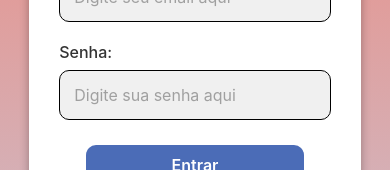
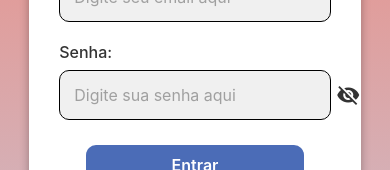
Before and after one commit to keodanic/todo-MobileAbl, a React Native app: screen / in a window 390 px wide. Shown: the part 357-527 px from the top of the page. Built offline with nearby package versions, Linux system fonts and the light colour scheme.

Commit message:
feat:adicionando validação de erros

```diff
--- a/src/colors/theme.ts
+++ b/src/colors/theme.ts
@@ -12,7 +12,7 @@ export type Theme = {
     placeholder: string;
 };
 
-export const lightTheme: Theme = {
+ const lightTheme: Theme = {
     isDark:false ,
     primary: "#f67968",
     secondary: "#c3cfe2",
@@ -26,7 +26,7 @@ export const lightTheme: Theme = {
     placeholder: "#a0a0a0",
 };
 
-export const darkTheme: Theme = {
+ const darkTheme: Theme = {
     isDark:true,
     primary: "#f67968",
     secondary: "#2c5364",
--- a/src/context/authcontext.tsx
+++ b/src/context/authcontext.tsx
@@ -17,10 +17,10 @@ type AuthContextProps = {
   user: User | null
   login: (email: string, password: string) => Promise<void>
   logout: () => void
+  register: (name: string, email: string, password: string) => Promise<void>
   getTasks: () => Promise<any[]>
   DeleteTask: (id: string) => Promise<any>
   editTask: (id: string) => Promise<any>
-  register: (name: string, email: string, password: string) => Promise<void>
   PutTask: (id: string, title: string) => Promise<any>
   PostTask: (title: string) => Promise<any>
 }
@@ -41,10 +41,8 @@ export const AuthProvider = ({ children }: PropsWithChildren) => {
 
   async function login(email: string, password: string) {
   try {
-      const response = await api.post('session', {
-        email,
-        password,
-      })
+    const response = await api.post('session', { email, password });
+
     if (response.data && response.data.token) {
       await AsyncStorage.setItem('@token1234$%', JSON.stringify(response.data));
       setUser(response.data);
@@ -53,27 +51,42 @@ export const AuthProvider = ({ children }: PropsWithChildren) => {
     }
     } catch (error: any) {
       if (error.response) {
-         if (error.response.status === 401 || error.response.status === 400) {
+        const status = error.response.status;
+        if (status === 400 || status === 401) {
           throw new Error('Credenciais inválidas. Verifique seu email e senha.');
+        } else if (status >= 500 && status <= 599) {
+          throw new Error('Servidor indisponível. Tente novamente mais tarde.');
         } else {
-          throw new Error('Falha na conexão. Tente novamente mais tarde.');
+          throw new Error('Erro inesperado. Tente novamente.');
+        }
+      } else {
+        throw new Error('Falha na conexão. Verifique sua internet e tente novamente.');
       }
     }
   }
+
+  async function register(name: string, email: string, password: string) {
+    try {
+      const response = await api.post('users', { name, email, password });
+      await login(email, password);
+    } catch (error: any) {
+      if (error.response) {
+        const status = error.response.status;
+        if (status === 409) {
+          throw new Error('Usuário já existente. Tente outro email.');
+        } else if (status >= 500 && status <= 599) {
+          throw new Error('Servidor indisponível. Tente novamente mais tarde.');
+        } else {
+          throw new Error('Erro inesperado no cadastro.');
         }
-  async function register(name:string,email: string, password: string) {
-    try {
-      const response = await api.post('users', {
-        name,
-        email,
-        password
-      })
-      await login(email,password)
-    } catch (error) {
-      console.error("Erro no cadastro:", error)
-      alert("Cadastro deu errado, pouraaaa")
+      } else if (error.request) {
+        throw new Error('Falha na conexão. Verifique sua internet e tente novamente.');
+      } else {
+        throw new Error('Erro desconhecido ao tentar cadastrar.');
       }
     }
+  }
+
 
   async function logout() {
     await AsyncStorage.removeItem('@token1234$%');
@@ -157,7 +170,7 @@ export const AuthProvider = ({ children }: PropsWithChildren) => {
   }
 
   return (
-    <AuthContext.Provider value={{ user, login, logout, getTasks,register,PutTask,DeleteTask,PostTask,editTask}}>
+    <AuthContext.Provider value={{ user, login, logout,register, getTasks,PutTask,DeleteTask,PostTask,editTask}}>
       {children}
     </AuthContext.Provider>
   )
--- a/src/screens/Login/index.tsx
+++ b/src/screens/Login/index.tsx
@@ -4,20 +4,25 @@ import {
   View,
   TextInput,
   Alert,
-  TouchableOpacity
+  TouchableOpacity,
 } from "react-native";
 import { NavigationProp, useNavigation } from "@react-navigation/native";
 import { useState } from "react";
 import { useAuth } from "../../hooks/auth";
 import { LinearGradient } from "expo-linear-gradient";
 import { useTheme } from "../../hooks/theme";
+import {MaterialIcons } from "@expo/vector-icons";
+
 
 const Login = () => {
   const { login } = useAuth();
   const { navigate } = useNavigation<NavigationProp<any>>();
   const { theme } = useTheme();
+
   const [user, setUser] = useState("");
   const [password, setPassword] = useState("");
+  const [showPassword, setShowPassword] = useState(false);
+  const [errorMessage, setErrorMessage] = useState("");
 
   const styles = StyleSheet.create({
     container: {
@@ -57,10 +62,34 @@ const Login = () => {
       backgroundColor: theme.inputBackground,
       padding: 14,
       borderRadius: 10,
-      borderColor:theme.inputBorder,
+      borderColor: theme.inputBorder,
       borderWidth: 1,
       fontSize: 16,
       color: theme.text,
+    },
+    passwordContainer: {
+      flexDirection: "row",
+      alignItems: "center",
+      backgroundColor: theme.inputBackground,
+      borderRadius: 10,
+      borderWidth: 1,
+      borderColor: theme.inputBorder,
+      paddingRight: 10,
+    },
+    passwordInput: {
+      flex: 1,
+      padding: 14,
+      fontSize: 16,
+      color: theme.text,
+    },
+    togglePassword: {
+      paddingHorizontal: 10,
+      color: theme.placeholder,
+    },
+    errorText: {
+      color: "red",
+      fontSize: 14,
+      textAlign: "center",
     },
     button: {
       width: "80%",
@@ -79,16 +108,24 @@ const Login = () => {
   });
 
   async function handleLogin() {
+    if (!user || !password) {
+      setErrorMessage("Por favor, preencha todos os campos.");
+      return;
+    }
+
     try {
+      setErrorMessage("");
       await login(user, password);
-    } catch (error) {
-      console.error("Erro no login:", error);
-      Alert.alert("Erro", "Não foi possível fazer login");
+    } catch (error: any) {
+      setErrorMessage(error.message || "Erro desconhecido ao fazer login.");
     }
   }
 
   return (
-    <LinearGradient colors={[theme.primary,theme.secondary]} style={styles.container}>
+    <LinearGradient
+      colors={[theme.primary, theme.secondary]}
+      style={styles.container}
+    >
       <View style={styles.formContainer}>
         <Text style={styles.title}>Bem-vindo</Text>
 
@@ -106,24 +143,35 @@ const Login = () => {
 
        <View style={styles.inputContainer}>
           <Text style={styles.label}>Senha:</Text>
+          <View style={styles.passwordContainer}>
             <TextInput
-            style={styles.textInput}
+              style={styles.passwordInput}
               onChangeText={setPassword}
               value={password}
               placeholder="Digite sua senha aqui"
               placeholderTextColor={theme.placeholder}
-            secureTextEntry
+              secureTextEntry={!showPassword}
             />
+            <TouchableOpacity onPress={() => setShowPassword(!showPassword)}>
+              <MaterialIcons
+                name={showPassword ? "visibility" : "visibility-off"}
+                size={24}
+                color={theme.text}
+              />
+            </TouchableOpacity>
           </View>
+        </View>
+
+
+        {errorMessage !== "" && (
+          <Text style={styles.errorText}>{errorMessage}</Text>
+        )}
 
         <TouchableOpacity style={styles.button} onPress={handleLogin}>
           <Text style={styles.buttonText}>Entrar</Text>
         </TouchableOpacity>
 
-        <TouchableOpacity
-          style={[styles.button]}
-          onPress={() => navigate("Register")}
-        >
+        <TouchableOpacity style={styles.button} onPress={() => navigate("Register")}>
           <Text style={styles.buttonText}>Não tenho uma conta</Text>
         </TouchableOpacity>
       </View>
--- a/src/screens/Register/index.tsx
+++ b/src/screens/Register/index.tsx
@@ -4,6 +4,7 @@ import { useState } from "react";
 import { useAuth } from "../../hooks/auth";
 import { LinearGradient } from "expo-linear-gradient";
 import { useTheme } from "../../hooks/theme";
+import { MaterialIcons } from "@expo/vector-icons";
 
 const Register = () => {
   const { register } = useAuth();
@@ -13,13 +14,25 @@ const Register = () => {
   const [name, setName] = useState("");
   const [email, setEmail] = useState("");
   const [password, setPassword] = useState("");
+  const [showPassword, setShowPassword] = useState(false);
+  const [errorMessage, setErrorMessage] = useState("");
 
   async function handleRegister() {
+    if (!name || !email || !password) {
+      setErrorMessage("Preencha todos os campos.");
+      return;
+    }
+
+    if (password.length < 8) {
+      setErrorMessage("A senha deve ter no mínimo 8 caracteres.");
+      return;
+    }
+
     try {
       await register(name, email, password);
-    } catch (error) {
-      console.error("Erro na criação de conta:", error);
-      Alert.alert("Erro", "Não foi possível criar a conta");
+      setErrorMessage("");
+    } catch (error: any) {
+      setErrorMessage(error.message || "Erro ao criar conta.");
     }
   }
 
@@ -71,6 +84,21 @@ const Register = () => {
       fontSize: 16,
       color: theme.text,
     },
+    passwordContainer: {
+      flexDirection: "row",
+      alignItems: "center",
+      backgroundColor: theme.inputBackground,
+      borderRadius: 10,
+      borderColor: theme.inputBorder,
+      borderWidth: 1,
+      paddingHorizontal: 10,
+    },
+    passwordInput: {
+      flex: 1,
+      paddingVertical: 14,
+      fontSize: 16,
+      color: theme.text,
+    },
     button: {
       width: "100%",
       paddingVertical: 14,
@@ -87,11 +115,15 @@ const Register = () => {
     },
     secondaryButton: {
       backgroundColor: theme.button,
+    },
+    errorText: {
+      color: "red",
+      marginTop: -10,
     }
   });
 
   return (
-    <LinearGradient colors={ [theme.primary,theme.secondary]} style={styles.container}>
+    <LinearGradient colors={[theme.primary, theme.secondary]} style={styles.container}>
       <View style={styles.formContainer}>
         <Text style={styles.title}>Crie sua conta</Text>
         <Text style={styles.subtitle}>Bem-vindo ao TaskManager</Text>
@@ -123,15 +155,28 @@ const Register = () => {
 
         <View style={styles.inputContainer}>
           <Text style={styles.label}>Senha:</Text>
+          <View style={styles.passwordContainer}>
             <TextInput
-            style={styles.textInput}
+              style={styles.passwordInput}
               onChangeText={setPassword}
               value={password}
               placeholder="Digite sua senha aqui"
               placeholderTextColor={theme.placeholder}
-            secureTextEntry
+              secureTextEntry={!showPassword}
             />
+            <TouchableOpacity onPress={() => setShowPassword(!showPassword)}>
+              <MaterialIcons
+                name={showPassword ? "visibility" : "visibility-off"}
+                size={24}
+                color={theme.text}
+              />
+            </TouchableOpacity>
           </View>
+        </View>
+
+        {errorMessage !== "" && (
+          <Text style={styles.errorText}>{errorMessage}</Text>
+        )}
 
         <TouchableOpacity style={styles.button} onPress={handleRegister}>
           <Text style={styles.buttonText}>Registrar</Text>
@@ -147,4 +192,5 @@ const Register = () => {
     </LinearGradient>
   );
 };
+
 export default Register;
```
Lines whose indentation alone changed are shown as unchanged.
